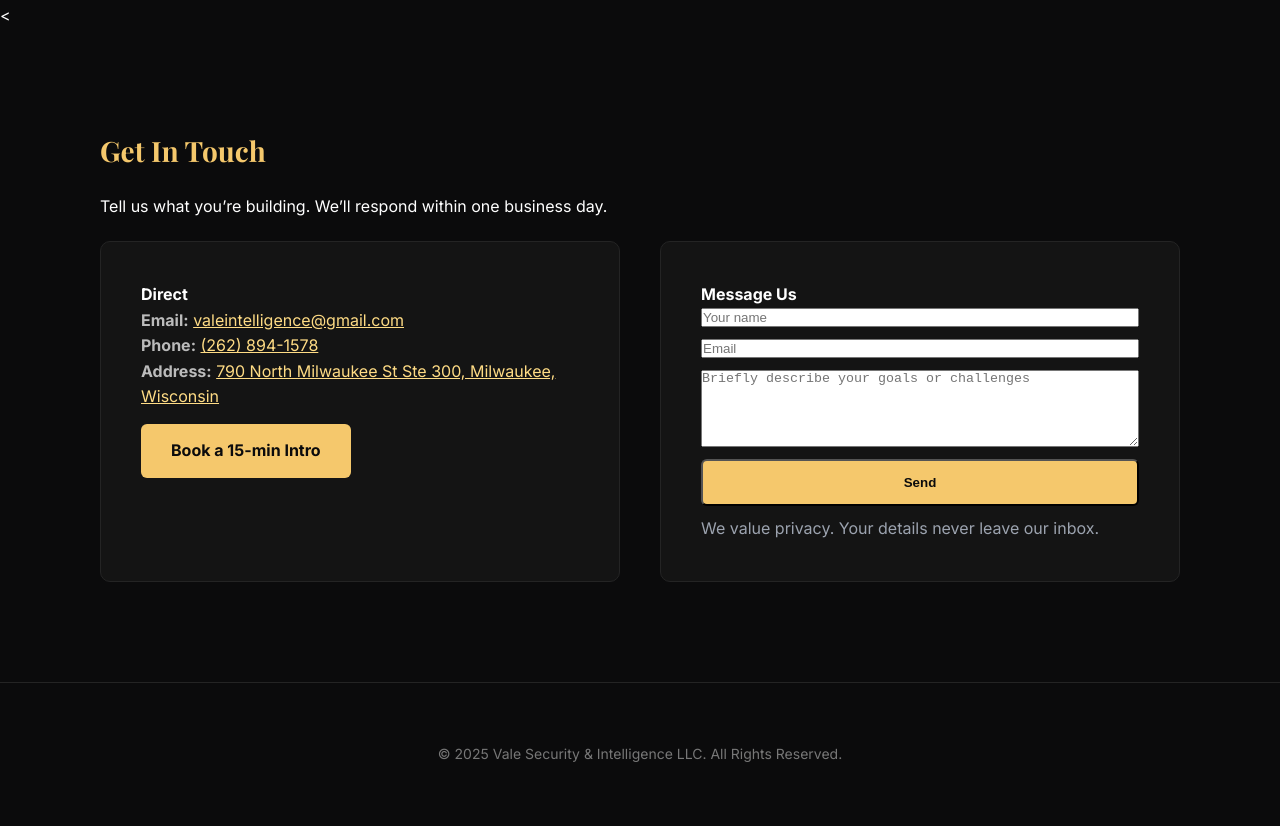
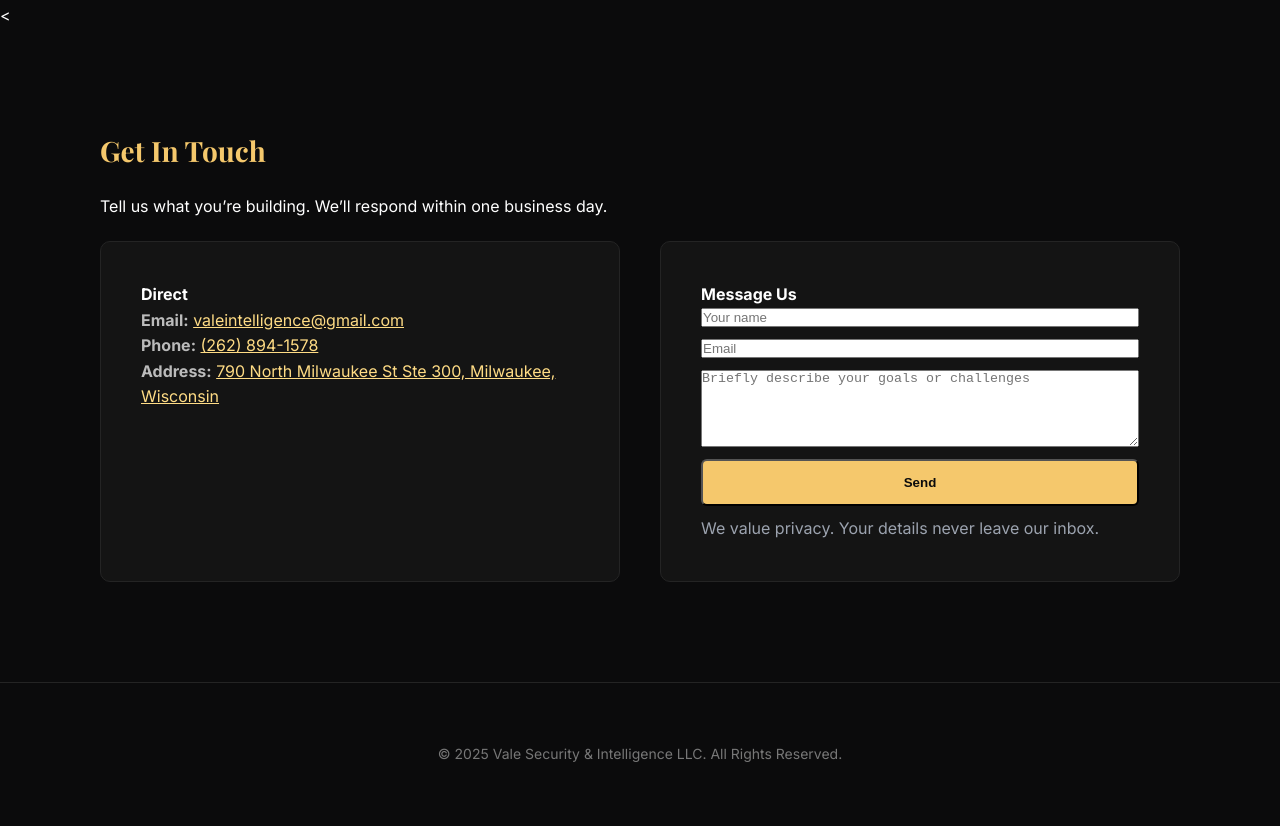
Before and after one commit to VSI-Vale/valesecintel., a plain HTML site: page index.html in a window 1280 px wide. Shown: the part 1427-2253 px from the top of the page. Drawn offline with nearby package versions, Linux system fonts and the light colour scheme.

Commit message:
Update index.html

```diff
--- a/index.html
+++ b/index.html
@@ -194,7 +194,7 @@
       <p><strong>Phone:</strong> <a href="tel:+12628941578" style="color:#ffdc85;">(262) 894-1578</a></p>
       <p><strong>Address:</strong> <a href="https://maps.google.com/?q=790%20North%20MilwaukeeStSte300,%20Milwaukee,%20Wisconsin" target="_blank" rel="noopener" style="color:#ffdc85;">790 North Milwaukee St Ste 300, Milwaukee, Wisconsin</a></p>
       <div style="margin-top:14px;">
-        <a class="btn" href="https://calendly.com/your-handle/intro">Book a 15-min Intro</a>
+
       </div>
     </div>
 
```
